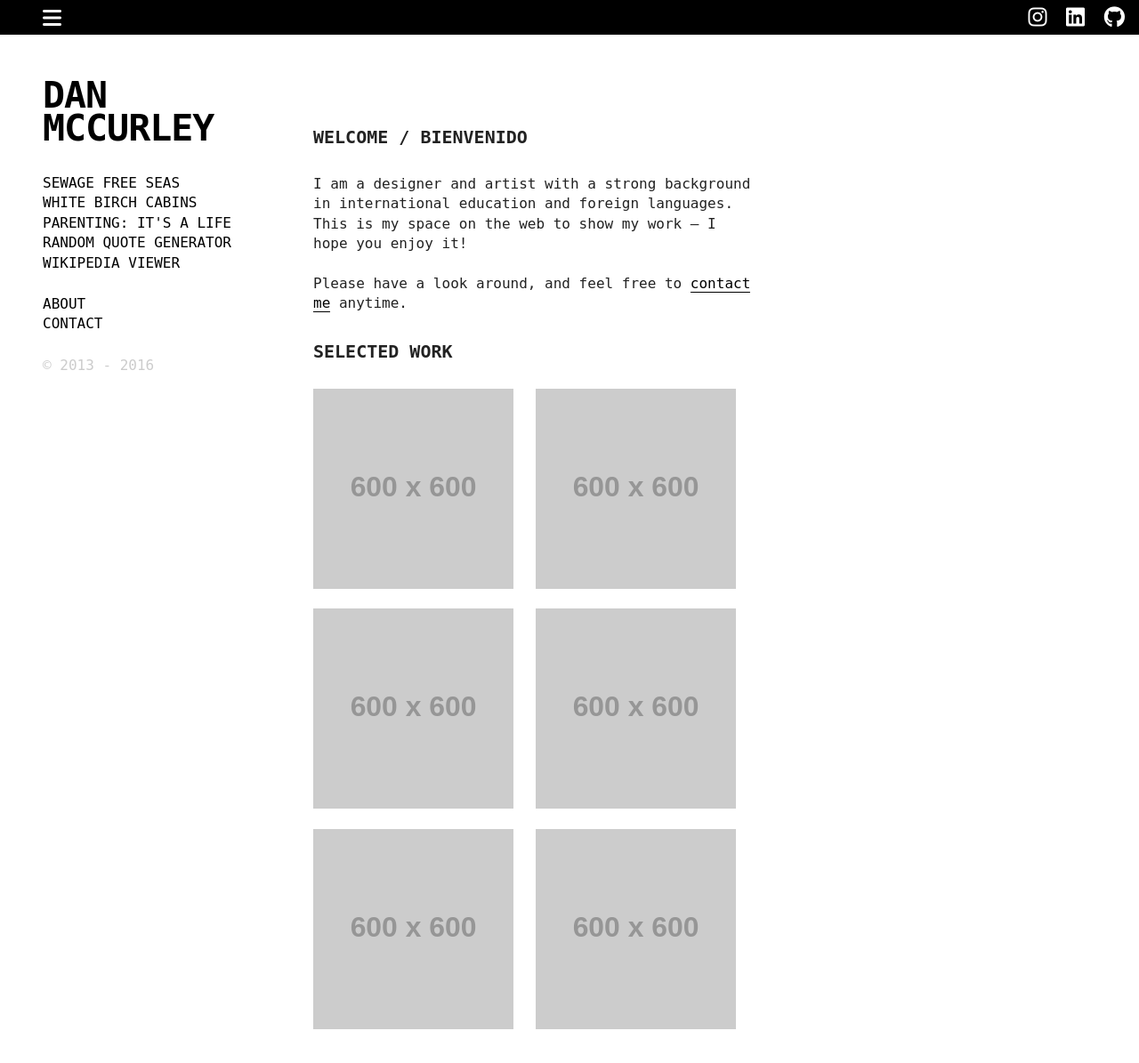
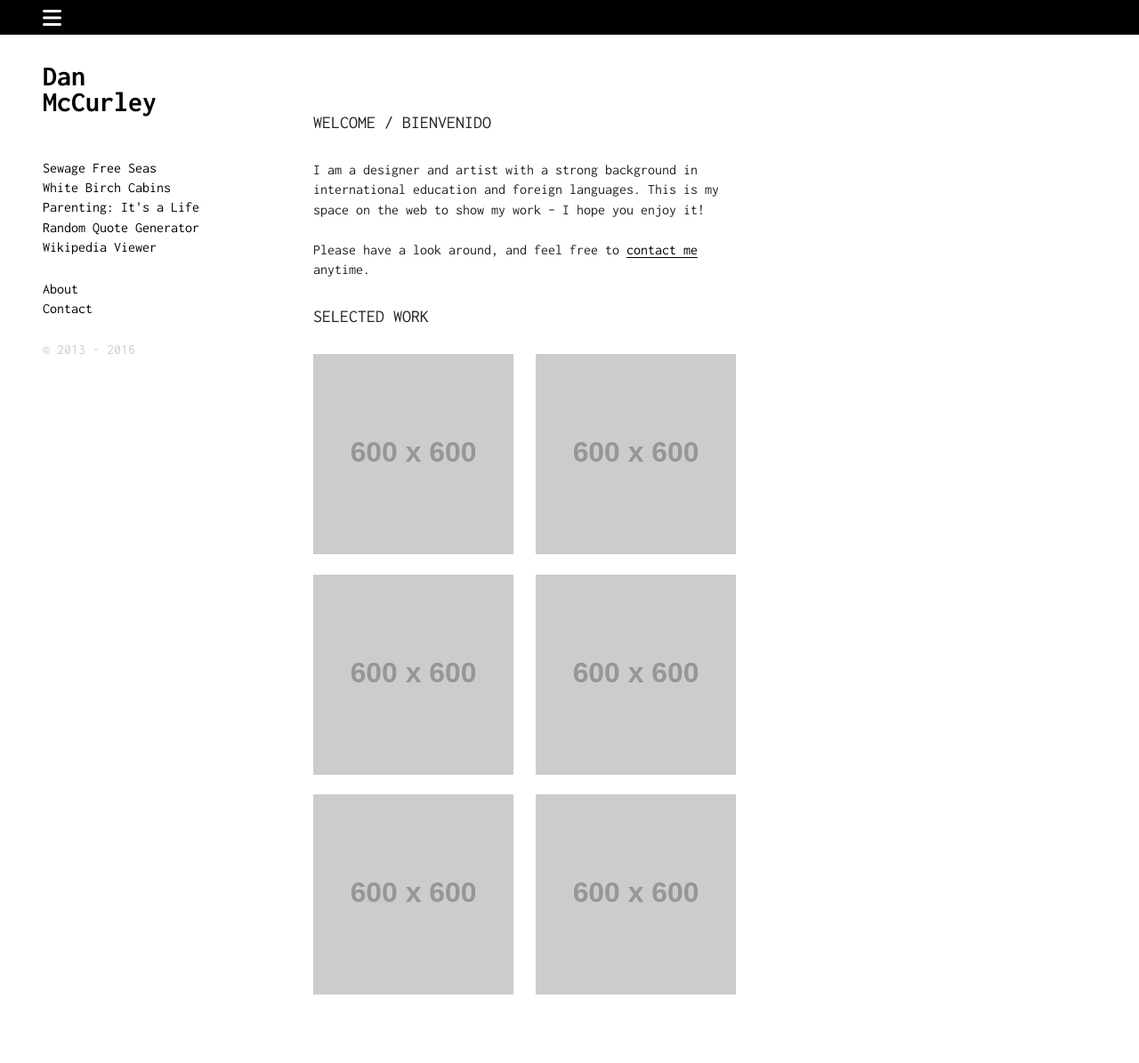
Before and after one commit to djmccurley/djmccurley.com, a PHP site: page / in a window 1280 px wide. Shown: the whole page at 89% size. After the commit the page ends 1118 px from the top, so only its background shows below. Run offline with PHP 8.4, Linux system fonts and the light colour scheme; grey boxes labelled with a size stand in for pictures from a placeholder-image service; some libraries are stand-ins or nearby versions.

Commit message:
changed typeface to monospace, began updating theme

```diff
--- a/css/main.css
+++ b/css/main.css
@@ -83,13 +83,13 @@ textarea {
   /*border: thin solid red;*/ }
 
 body {
-  font-family: 'Insonsolata', monospace; }
+  font-family: 'Inconsolata', monospace; }
 
 a {
   text-decoration: none; }
 
 .page_wrapper {
-  padding: 4rem 1rem 1rem 1rem;
+  padding: 3rem 1rem 1rem 1rem;
   max-width: 37.5rem; }
 
 /* fixed header bar styles */
@@ -123,8 +123,6 @@ a {
       line-height: 0; }
 
 /* Header/sidebar column Styles*/
-.sidebar {
-  text-transform: uppercase; }
 .sidebar ul {
   padding: 0;
   list-style: none;
@@ -137,19 +135,20 @@ a {
   width: 100%;
   transition: 0.15s ease all; }
 .sidebar a:hover, .sidebar a:focus, .sidebar a:active {
-    background-color: #000;
+  background-color: #FF3300;
   color: #fff;
   transition: 0.15s ease all; }
 .sidebar h2 {
-    font-size: 2.6em;
+  font-size: 2em;
   line-height: .9em;
   margin-bottom: 1em;
-    margin-top: 1.5rem; }
+  margin-top: 1.5rem;
+  display: inline-block;
+  /* text-transform: uppercase; */ }
   .sidebar h2 a:link, .sidebar h2 a:visited, .sidebar h2 a:hover,
   .sidebar h2 a:focus, .sidebar h2 a:active {
     display: block;
-      letter-spacing: -1px;
-      font-weight: bold;
+    font-weight: 700;
     color: #000;
     background-color: #fff; }
   .sidebar h2 span {
@@ -167,7 +166,8 @@ a {
 .main h3 {
   margin: 1.4em 0 1.4em 0;
   font-size: 1.25em;
-  text-transform: uppercase; }
+  text-transform: uppercase;
+  font-weight: 400; }
 .main p {
   font-size: 1.1rem;
   line-height: 1.4em;
@@ -190,13 +190,13 @@ a {
 
 @media (min-width: 400px) {
   .page_wrapper {
-    padding: 4rem 2rem 1rem 2rem; }
+    padding: 3rem 2rem 1rem 2rem; }
 
   .fixed_header h1 {
     padding-left: 2rem; } }
 @media (min-width: 600px) {
   .page_wrapper {
-    padding: 4rem 3rem 1rem 3rem; }
+    padding: 3rem 3rem 1rem 3rem; }
 
   .fixed_header h1 {
     padding-left: 3rem; }
--- a/css/scss/_globals.scss
+++ b/css/scss/_globals.scss
@@ -12,7 +12,7 @@
 }
 
 body {
-	font-family: 'Insonsolata', monospace;
+	font-family: 'Inconsolata', monospace;
 }
 
 a {
@@ -20,6 +20,6 @@ a {
 }
 
 .page_wrapper {
-	padding: 4rem 1rem 1rem 1rem;
+	padding: 3rem 1rem 1rem 1rem;
 	max-width: 37.5rem;
 }
--- a/css/scss/_mobile.scss
+++ b/css/scss/_mobile.scss
@@ -1,6 +1,6 @@
 @media (min-width: 400px) {
 	.page_wrapper {
-	padding: 4rem 2rem 1rem 2rem;
+	padding: 3rem 2rem 1rem 2rem;
 	}
 
 	.fixed_header {
--- a/css/scss/_section.scss
+++ b/css/scss/_section.scss
@@ -6,6 +6,7 @@
 		margin: 1.4em 0 1.4em 0;
 		font-size: 1.25em;
 		text-transform: uppercase;
+		font-weight: 400;
 	}
 
 	p {
--- a/css/scss/_sidebar.scss
+++ b/css/scss/_sidebar.scss
@@ -1,8 +1,6 @@
 /* Header/sidebar column Styles*/
 
 .sidebar {
-	text-transform: uppercase;
-
 		ul {
 		padding: 0;
 		list-style: none;
@@ -20,22 +18,23 @@
 		}
 
 		a:hover, a:focus, a:active {
-			background-color: $black;
+			background-color: $dmred;
 			color: $white;
 			transition: $animate;
 		}
 
 		h2 {
-			font-size: 2.6em;
+			font-size: 2em;
 			line-height: .9em;
 			margin-bottom: 1em;
 			margin-top: 1.5rem;
+			display: inline-block;
+			/* text-transform: uppercase; */
 
 			a:link, a:visited, a:hover,
 			a:focus, a:active {
 				display: block;
-				letter-spacing: -1px;
-				font-weight: bold;
+				font-weight: 700;
 				color: $black;
 				background-color: $white;
 			}
--- a/css/scss/_tablet.scss
+++ b/css/scss/_tablet.scss
@@ -1,6 +1,6 @@
 @media (min-width: 600px) {
 	.page_wrapper {
-	padding: 4rem 3rem 1rem 3rem;
+	padding: 3rem 3rem 1rem 3rem;
 	}
 
 	.fixed_header {
--- a/index.html
+++ b/index.html
@@ -22,11 +22,11 @@
         <header class="fixed_header clearfix">
               <h1 class="logo"><i class="fa fa-bars" aria-hidden="true"></i>
 </h1>
-              <ul class="menu_icons">
+<!--               <ul class="menu_icons">
                 <li><i class="fa fa-instagram" aria-hidden="true"></i></li>
                 <li><i class="fa fa-linkedin-square" aria-hidden="true"></i></li>
                 <li><i class="fa fa-github" aria-hidden="true"></i></li>
-              </ul>
+              </ul> -->
         </header>
         <div class="page_wrapper clearfix">
           <div class="sidebar">
```
Also changed, not shown: 1 other file. Lines whose indentation alone changed are shown as unchanged.
